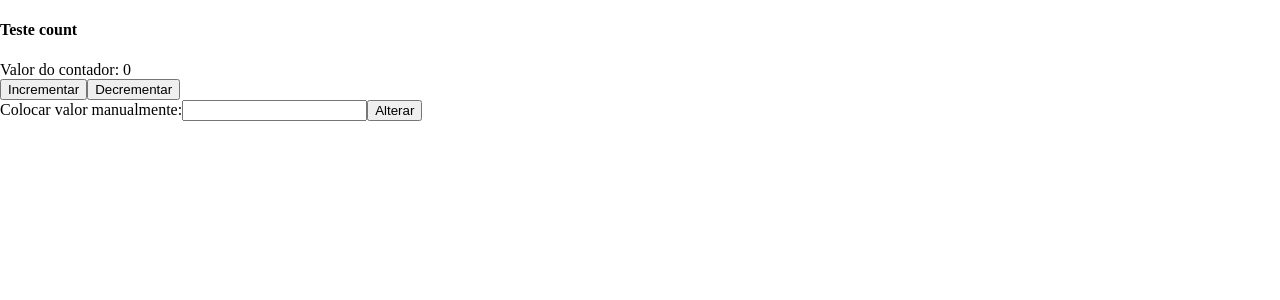
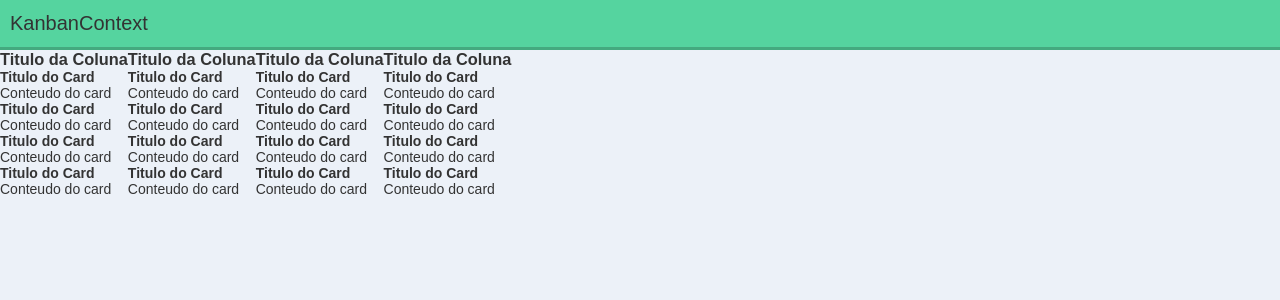
Before and after one commit to jlambert97/ContextKanban, a React (Create React App) app: page / in a window 1280 px wide. Shown: the top 300 px of the page. Built offline with nearby package versions, Linux system fonts and the light colour scheme.

Commit message:
Aletrações, começo do layout

```diff
--- a/src/Aṕp/index.tsx
+++ b/src/Aṕp/index.tsx
@@ -2,7 +2,9 @@ import React, { useReducer } from 'react'
 import Context from './Context'
 import { BrowserRouter as Router, Route, Switch} from 'react-router-dom'
 import Home from '../Pages/Home'
+import Header from '../Components/Header'
 import Reducer, { initialState } from './Reducer'
+import GlobalStyle from './style'
 
 const App = () => {
     const [state, dispatch] = useReducer(Reducer, initialState)
@@ -11,11 +13,14 @@ const App = () => {
     return (
         <Router>
             <Context.Provider value={store}>
+                <Header />
                 <Switch>
                     <Route exact path="/" component={Home} />
                 </Switch>
             </Context.Provider>
+            <GlobalStyle />
         </Router>
+
     )
 }
 
--- /dev/null
+++ b/src/Aṕp/style.ts
@@ -0,0 +1,25 @@
+import { createGlobalStyle } from 'styled-components'
+
+export default createGlobalStyle`
+    * {
+        margin: 0;
+        padding: 0;
+        outline: 0;
+        box-sizing: border-box;
+    }
+
+    html, border-style, #root {
+        height: 100%;
+    }
+
+    body {
+        font: 14px sans-serif;
+        background: #ecf1f8;
+        color: #333;
+        -webkit-font-smoothing: antialiased !important;
+    }
+
+    ul {
+        list-style: none
+    }
+`
--- /dev/null
+++ b/src/Components/Cards/index.tsx
@@ -0,0 +1,19 @@
+import React from 'react'
+
+export interface ICard {
+    titulo: string
+    conteudo: string
+}
+
+const Card = () => {
+    return (
+        <div>
+            <h4>Titulo do Card</h4>
+            <div>
+                Conteudo do card
+            </div>
+        </div>
+    )
+}
+
+export default Card
--- /dev/null
+++ b/src/Components/Cards/style.ts
@@ -0,0 +1,5 @@
+import styled from 'styled-components'
+
+export const Container = styled.div`
+    display: flex;
+`
--- /dev/null
+++ b/src/Components/Coluna/index.tsx
@@ -0,0 +1,16 @@
+import React from 'react'
+import Card from '../Cards'
+
+const Coluna = () => {
+    return (
+        <div>
+            <h3>Titulo da Coluna</h3>
+            <Card/>
+            <Card/>
+            <Card/>
+            <Card/>
+        </div>
+    )
+}
+
+export default Coluna
--- /dev/null
+++ b/src/Components/Coluna/style.ts
@@ -0,0 +1,9 @@
+import styled from 'styled-components'
+
+export const Container = styled.div`
+    display: flex;
+
+    li {
+        list-style-type: none;
+    };
+`
--- /dev/null
+++ b/src/Components/Header/index.tsx
@@ -0,0 +1,12 @@
+import React from 'react'
+import { Container, Label } from './style'
+
+const Header = () => {
+    return (
+        <Container>
+            <Label>KanbanContext</Label>
+        </Container>
+    )
+}
+
+export default Header
--- /dev/null
+++ b/src/Components/Header/style.ts
@@ -0,0 +1,20 @@
+import styled from 'styled-components'
+
+export const Container = styled.div`
+    display: flex;
+    height: 50px;
+    flex-direction: column;
+    align-items: flex-start;
+    justify-content: center;
+    background-color: #55d49f;
+    border-bottom-style: solid;
+    border-bottom-color: rgba(0,0,0, 0.2);
+
+    label {
+        font-size: 20px
+    }
+`
+
+export const Label = styled.label`
+    margin-left: 10px;
+`
--- a/src/Pages/Home/index.tsx
+++ b/src/Pages/Home/index.tsx
@@ -1,26 +1,16 @@
-import React, { useContext, useState } from 'react'
-import Context from '../../Aṕp/Context'
+import React from 'react'
+import Coluna from '../../Components/Coluna'
+import { Container } from './style'
 
 const Home = () => {
-    const { state, dispatch } = useContext(Context)
-    const [ value, setValue ] = useState(0)
 
     return (
-        <>
-            <h4>Teste count</h4>
-            <div>
-                Valor do contador: {state.count}
-            </div>
-            <div>
-                <button onClick={() => dispatch({type: 'INCREMENT'})}>Incrementar</button>
-                <button onClick={() => dispatch({type: 'DECREMENT'})}>Decrementar</button>
-            </div>
-            <div>
-                Colocar valor manualmente:
-                <input onChange={e => setValue(parseInt(e.target.value))}></input>
-                <button onClick={() => dispatch({type:'SET_VALUE', payload: value})}>Alterar</button>
-            </div>
-        </>
+        <Container>
+            <Coluna/>
+            <Coluna/>
+            <Coluna/>
+            <Coluna/>
+        </Container>
     )
 }
 
--- /dev/null
+++ b/src/Pages/Home/style.ts
@@ -0,0 +1,5 @@
+import styled from 'styled-components'
+
+export const Container = styled.div`
+    display: flex;
+`
```
Also changed, not shown: 1 other file (tests, documents, lock files or other folders).
